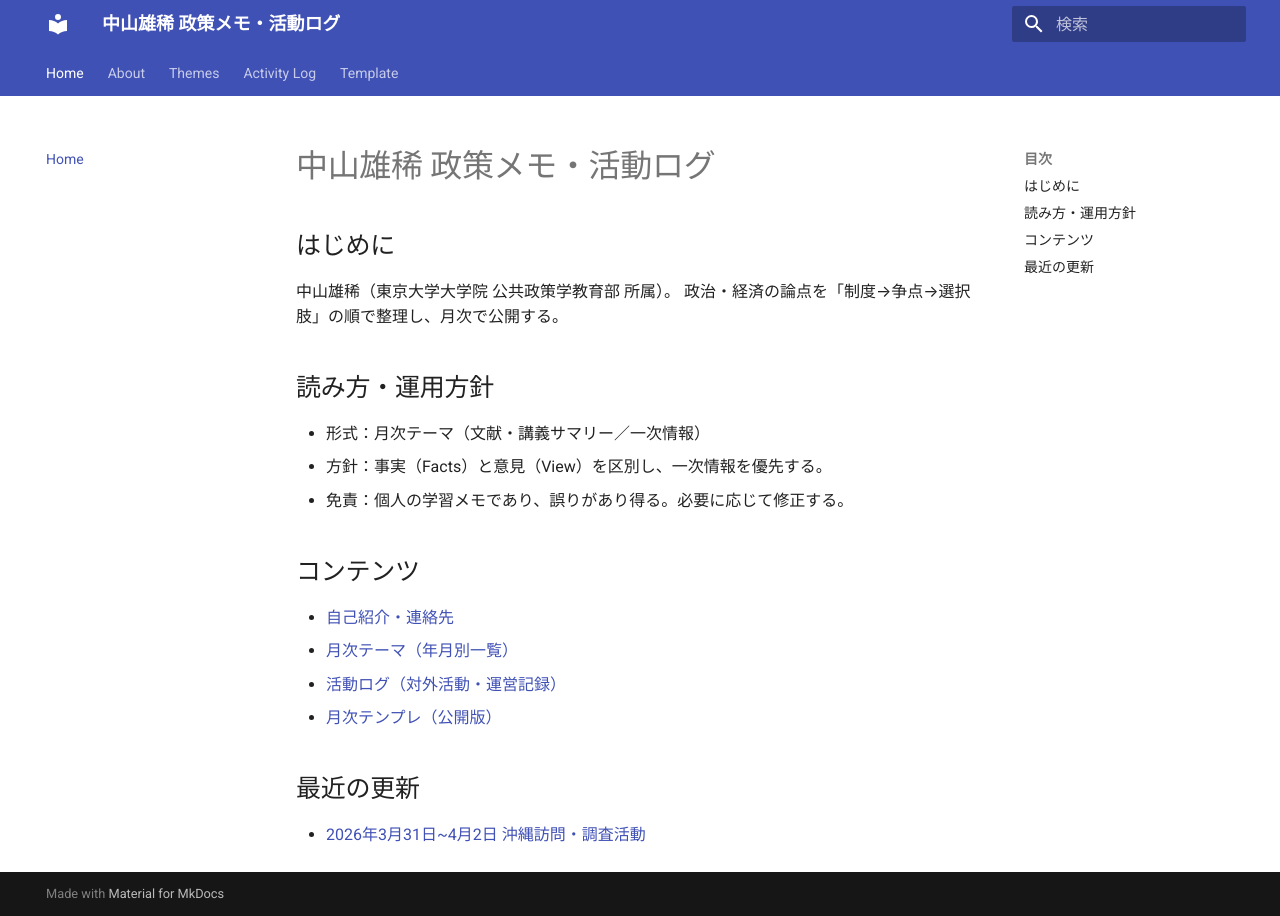
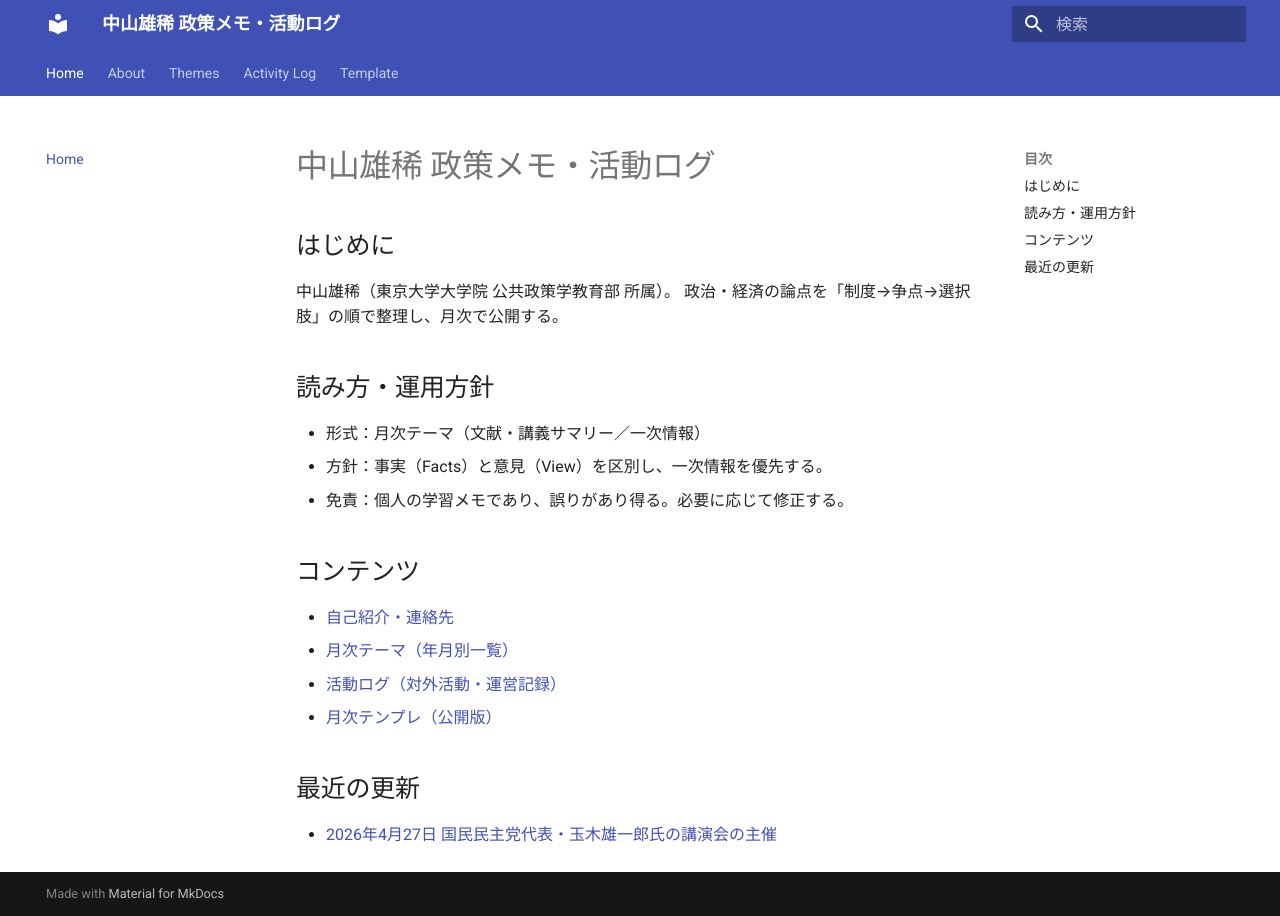
Before and after one commit to yu-ki-nakayama/policy-notes, an MkDocs documentation site: the page built from docs/index.md, in a window 1280 px wide. Built offline with MkDocs 1.6.1 and Material for MkDocs 9.7.7, drawn with Linux system fonts in a browser that asks for light colours.

Commit message:
Update index.md

```diff
--- a/docs/index.md
+++ b/docs/index.md
@@ -17,4 +17,4 @@
 
 
 ## 最近の更新
-- [2026年3月31日~4月2日 沖縄訪問・調査活動](activity/20260402.md)
+- [2026年4月27日 国民民主党代表・玉木雄一郎氏の講演会の主催](activity/20260427.md)
```
